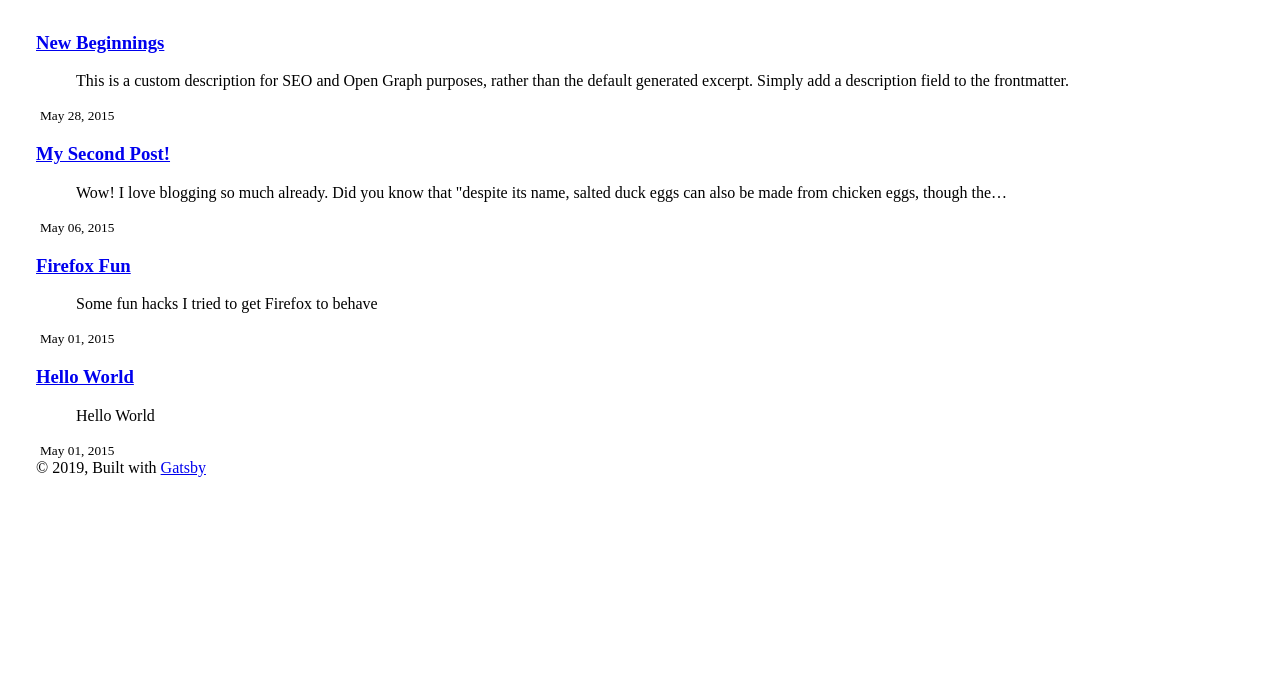
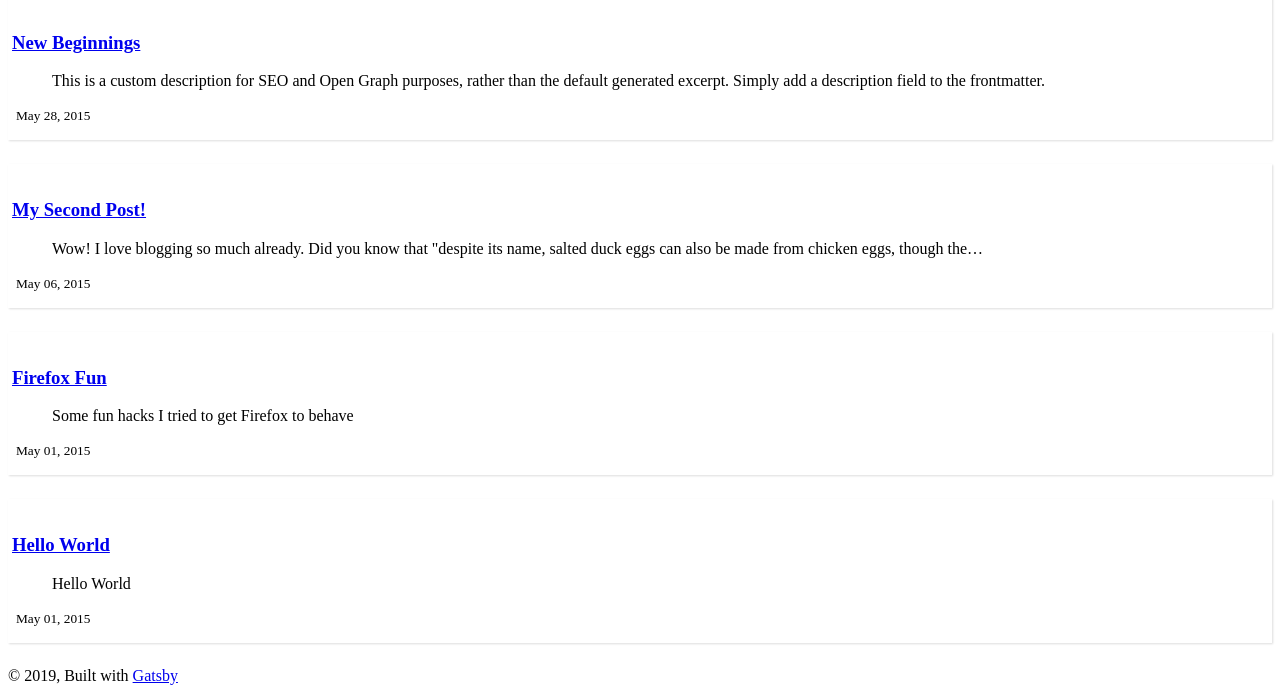
Before and after one commit to m0n01d/css-hacks, a Gatsby site: page / in a window 1280 px wide. Shown: the part 114-807 px from the top of the page. Built offline with nearby package versions, Linux system fonts and the light colour scheme; Gatsby itself is replaced by a stand-in of ours; some packages are replaced by stand-ins of ours.

Commit message:
a bit of styling

```diff
--- a/src/components/layout.js
+++ b/src/components/layout.js
@@ -53,7 +53,6 @@
         style={{
           marginLeft: `auto`,
           marginRight: `auto`,
-          padding: "1rem 1.75rem",
         }}
       >
         <header>{header}</header>
--- a/src/pages/index.js
+++ b/src/pages/index.js
@@ -16,10 +16,17 @@
         <SEO title="All posts" />
         <Bio />
         {posts.map(({ node }) => {
-          const author = node.frontmatter.author ? node.frontmatter.author : '';
+          const author = node.frontmatter.author ? node.frontmatter.author : ""
           const title = node.frontmatter.title || node.fields.slug
           return (
-            <article key={node.fields.slug}>
+            <article
+              key={node.fields.slug}
+              style={{
+                marginBottom: "1.5rem",
+                boxShadow: "1px 1px 2px #ddd",
+                padding: "1rem 0.25rem",
+              }}
+            >
               <header>
                 <h3>
                   <Link style={{ boxShadow: `none` }} to={node.fields.slug}>
@@ -34,7 +41,7 @@
                   }}
                 />
               </section>
-                <div style={{marginLeft: '0.25rem'}}>
+              <div style={{ marginLeft: "0.25rem" }}>
                 <p>{author}</p>
                 <small>{node.frontmatter.date}</small>
               </div>
```
Lines whose indentation alone changed are shown as unchanged.
